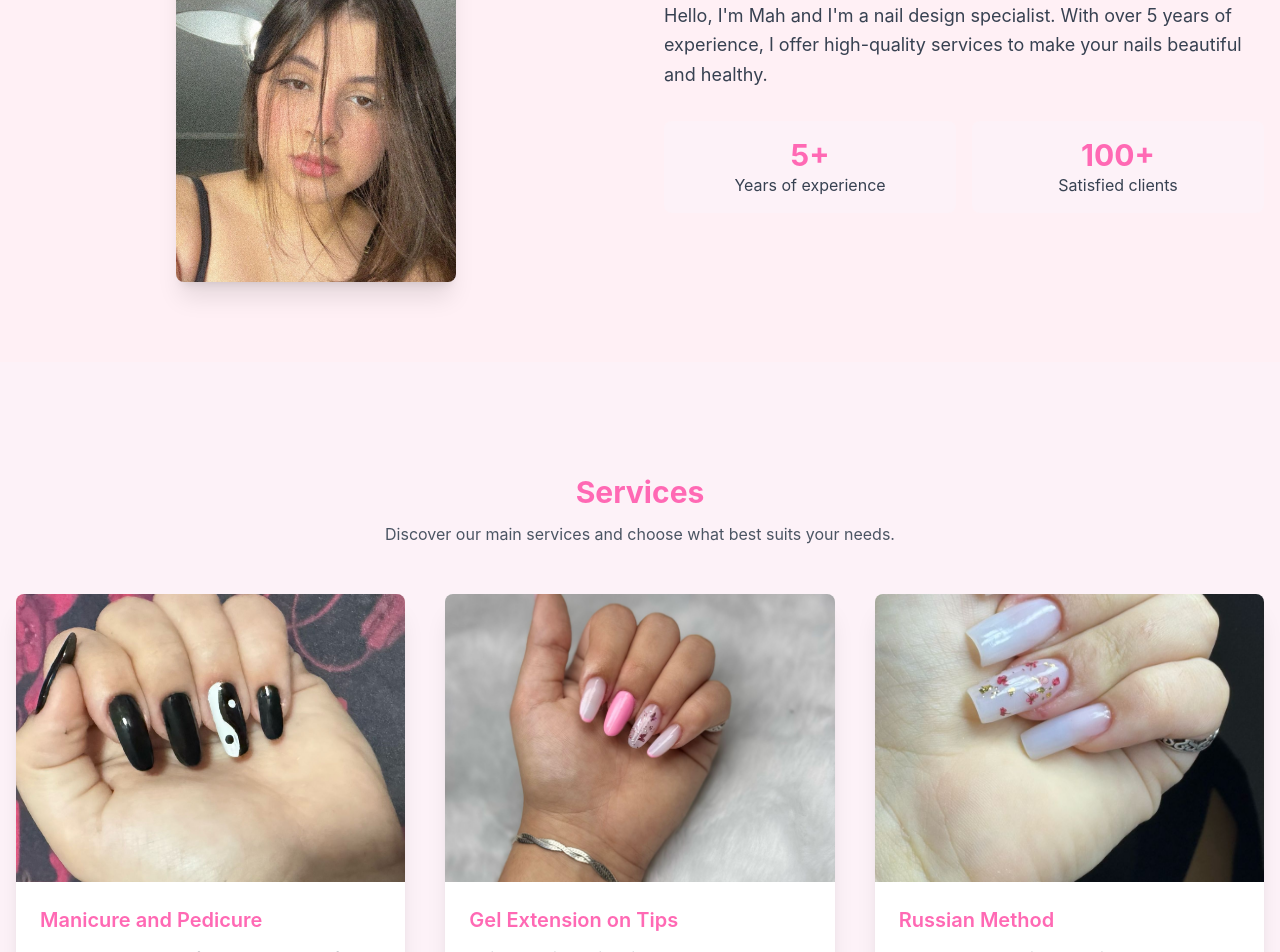
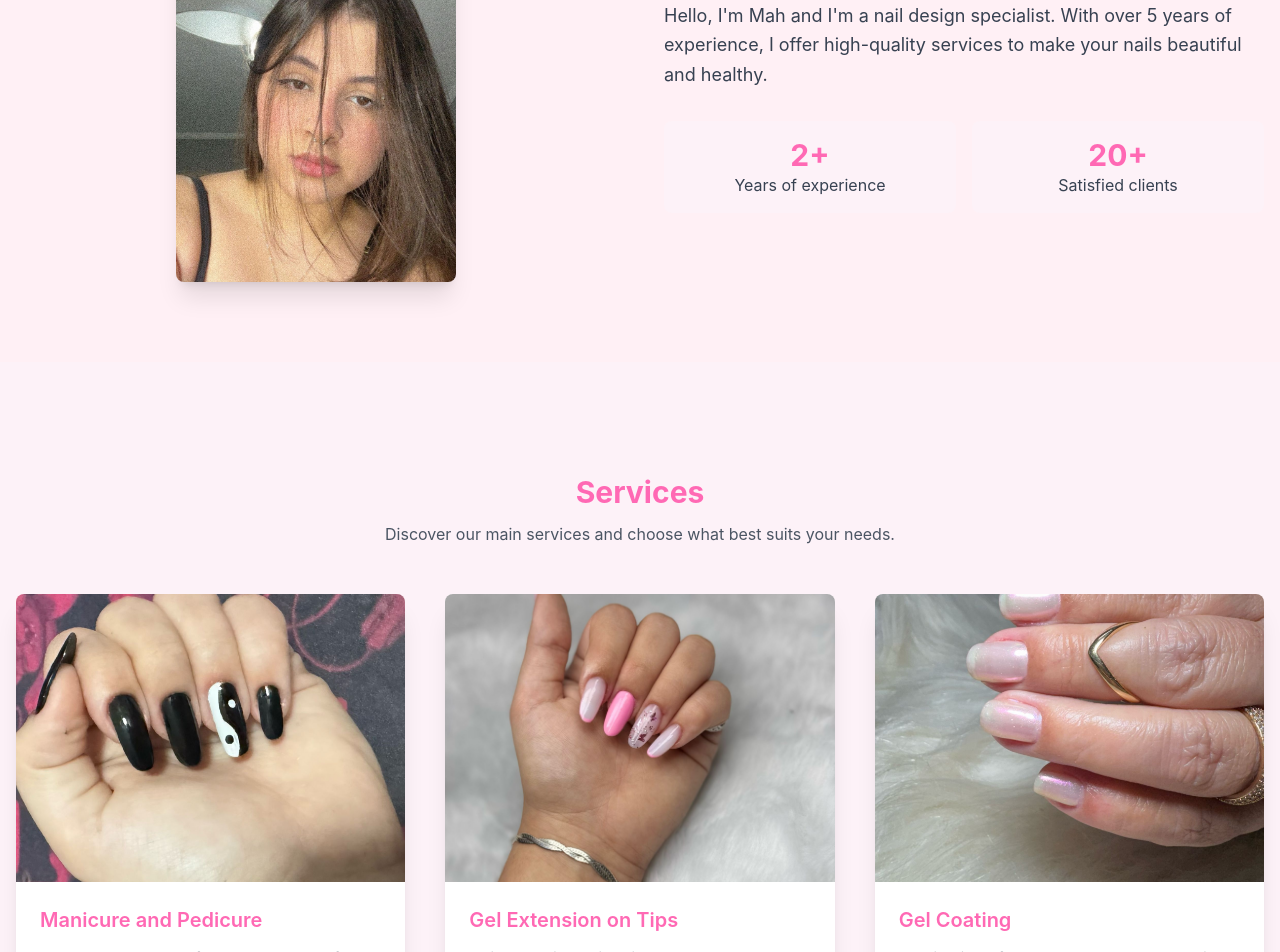
Before and after one commit to Fernando-Fernandes05/unhas-da-mah, a React (Vite) app in the folder unhasdamah/: page / in a window 1280 px wide. Shown: the part 840-1792 px from the top of the page. Built offline with nearby package versions, Linux system fonts and the light colour scheme.

Commit message:
feat: atualizar ícone e modificar informações sobre serviços

```diff
--- a/unhasdamah/index.html
+++ b/unhasdamah/index.html
@@ -2,7 +2,7 @@
 <html lang="pt-BR">
   <head>
     <meta charset="UTF-8" />
-    <link rel="icon" type="image/svg+xml" href="/vite.svg" />
+    <link rel="icon" type="image/svg+xml" href="./public/LogoUnhasMah.jpg" />
     <meta name="viewport" content="width=device-width, initial-scale=1.0" />
     <meta name="description" content="UnhasDaMah - Seu espaço de beleza para unhas perfeitas" />
     <title>UnhasDaMah - Salão de Manicure</title>
--- a/unhasdamah/src/components/About.tsx
+++ b/unhasdamah/src/components/About.tsx
@@ -26,11 +26,11 @@ const About = () => {
             </p>
             <div className="mt-8 grid grid-cols-2 gap-4">
               <div className="bg-pink-50 p-4 rounded-lg text-center">
-                <p className="text-3xl font-bold text-primary">5+</p>
+                <p className="text-3xl font-bold text-primary">2+</p>
                 <p className="text-gray-700">{t('about.experience')}</p>
               </div>
               <div className="bg-pink-50 p-4 rounded-lg text-center">
-                <p className="text-3xl font-bold text-primary">100+</p>
+                <p className="text-3xl font-bold text-primary">20+</p>
                 <p className="text-gray-700">{t('about.clients')}</p>
               </div>
             </div>
--- a/unhasdamah/src/components/Services.tsx
+++ b/unhasdamah/src/components/Services.tsx
@@ -38,9 +38,9 @@ const Services = () => {
       imageUrl: "/UnhaAlongamentoGelTips.jpg"
     },
     {
-      title: t('services.russian.title'),
-      description: t('services.russian.description'),
-      imageUrl: "/UnhaEsmaltacaoRusso.jpg"
+      title: t('services.gelcoating.title'),
+      description: t('services.gelcoating.description'),
+      imageUrl: "/UnhaBanhoGel.jpg"
     }
   ];
 
--- a/unhasdamah/src/locales/en/translation.json
+++ b/unhasdamah/src/locales/en/translation.json
@@ -27,9 +27,9 @@
       "title": "Gel Extension on Tips",
       "description": "Nail extension using tips and gel to create long-lasting and natural-looking nails."
     },
-    "russian": {
-      "title": "Russian Method",
-      "description": "Advanced extension technique that creates elegant and resistant nails using the Russian method."
+    "gelcoating": {
+      "title": "Gel Coating",
+      "description": "Application of a gel layer over natural nails, providing shine, strength and durability, without increasing the length."
     }
   },
   "location": {
--- a/unhasdamah/src/locales/pt/translation.json
+++ b/unhasdamah/src/locales/pt/translation.json
@@ -27,9 +27,9 @@
       "title": "Alongamento em Gel na Tips",
       "description": "Alongamento de unhas utilizando tips e gel para criar unhas duradouras e naturais."
     },
-    "russian": {
-      "title": "Molde Russo",
-      "description": "Técnica avançada de alongamento que cria unhas elegantes e resistentes através do método russo."
+    "gelcoating": {
+      "title": "Banho de Gel",
+      "description": "Aplicação de camada de gel sobre a unha natural, proporcionando brilho, resistência e durabilidade, sem aumentar o comprimento."
     }
   },
   "location": {
```
Also changed, not shown: unhasdamah/public/LogoUnhasMah.jpg (added).
